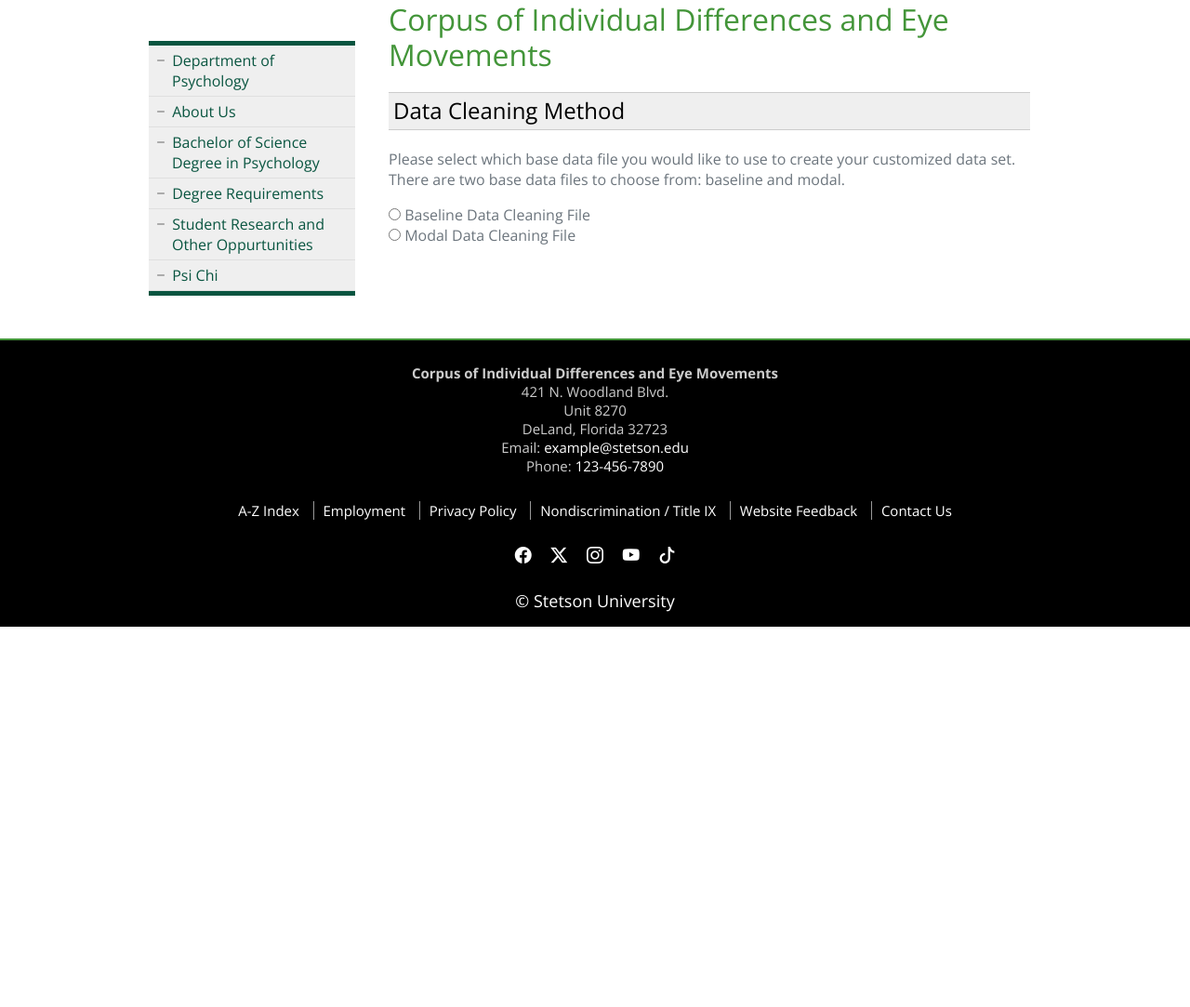
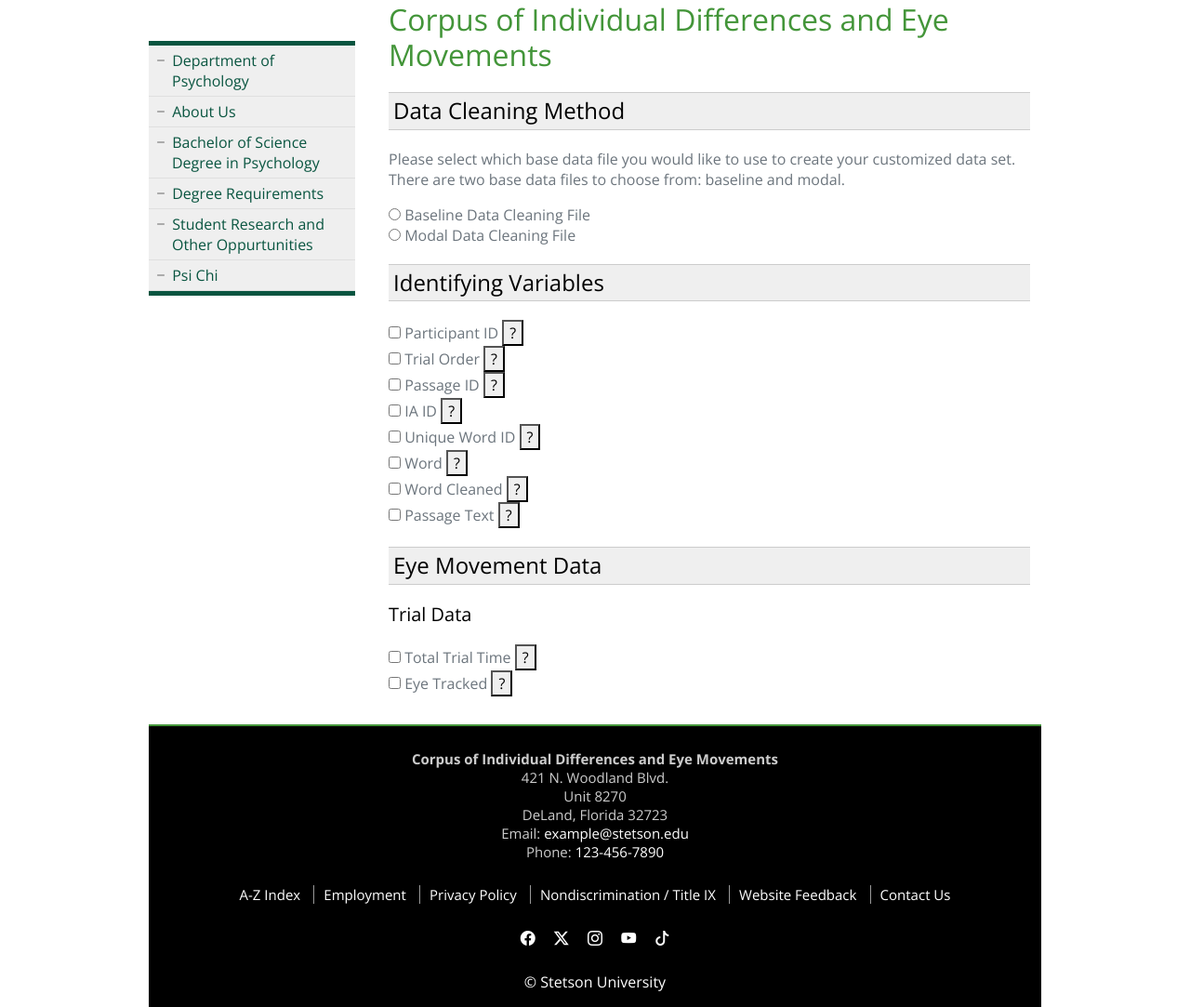
Before and after one commit to StetsonMathCS/project-1-data-dynamos, a Python web app: template templates/index.html in a window 1280 px wide. Shown: the part 202-1285 px from the top of the page at 93% size. Before the commit the page ends 876 px from the top, so only its background shows below. Run offline with Jinja, Linux system fonts and the light colour scheme; the template is opened without the code that fills it, so the values that code supplies are empty; some libraries are stand-ins or nearby versions.

Commit message:
HTML Minus Python

```diff
--- a/templates/index.html
+++ b/templates/index.html
@@ -269,7 +269,9 @@
                         <h1>Corpus of Individual Differences and Eye Movements</h1>
                         <!-- THIS DIV IS WHERE YOU WILL WANT TO INSERT CONTENT. EVERYTHING OUTSIDE OF IT IS THE TEMPLATE FOR THE PAGE WHILE THE INSIDE IS THE THEME. -Corey -->
                     <!-- Place this snippet inside the <div id="layout" class="container-fluid"> in your index.html file -->
-                        <div id="data-cleaning-method">
+                        <div class="main-container">
+                            <!-- Data Cleaning Method Section -->
+                            <div class="data-cleaning-method">
                                 <h2>Data Cleaning Method</h2>
                                 <p>Please select which base data file you would like to use to create your customized data set. There are two base data files to choose from: baseline and modal.</p>
                                 <form>
@@ -281,61 +283,107 @@
                                 </form>
                             </div>
 
-                        <!-- Consolidated Popup Container -->
-                        <div id="popup-container" style="display:none; position:fixed; top:10px; left:50%; transform:translateX(-50%); padding:20px; background:#fff; border:1px solid #ddd; z-index:10001;">
-                            <div id="popup-content"></div>
-                            <button onclick="hidePopup()">Close</button>
+                            <!-- Identifying Variables Section -->
+                            <div class="section">
+                                <h2>Identifying Variables</h2>
+                                <!-- Sub-section example with checkboxes -->
+                                <div class="variable">
+                                    <input type="checkbox" id="participantID">
+                                    <label for="participantID">Participant ID</label>
+                                    <button onclick="showPopup('This is information about Participant ID')">?</button>
+                                </div>
+                                <div class="variable">
+                                    <input type="checkbox" id="Trial Order">
+                                    <label for="Trial Order">Trial Order</label>
+                                    <button onclick="showPopup('This is information about Trial Order')">?</button>
+                                </div>
+                                <!-- Repeat for other variables... -->
+                                <div class="variable">
+                                    <input type="checkbox" id="Passage ID">
+                                    <label for="Passage ID">Passage ID</label>
+                                    <button onclick="showPopup('This is information about Passage ID')">?</button>
+                                </div>
+                                <!-- Repeat for other variables... -->
+                                <div class="variable">
+                                    <input type="checkbox" id="IA ID">
+                                    <label for="IA ID">IA ID</label>
+                                    <button onclick="showPopup('This is information about IA ID')">?</button>
+                                </div>
+                                <!-- Repeat for other variables... -->
+                                <div class="variable">
+                                    <input type="checkbox" id="Unique Word ID">
+                                    <label for="Unique Word ID">Unique Word ID</label>
+                                    <button onclick="showPopup('This is information about Unique Word ID')">?</button>
+                                </div>
+                                <!-- Repeat for other variables... -->
+                                <div class="variable">
+                                    <input type="checkbox" id="Word">
+                                    <label for="Word">Word</label>
+                                    <button onclick="showPopup('This is information about Word')">?</button>
+                                </div>
+                                <!-- Repeat for other variables... -->
+                                <div class="variable">
+                                    <input type="checkbox" id="Word Cleaned">
+                                    <label for="Word Cleaned">Word Cleaned</label>
+                                    <button onclick="showPopup('This is information about Word Cleaned')">?</button>
+                                </div>
+                                <!-- Repeat for other variables... -->
+                                <div class="variable">
+                                    <input type="checkbox" id="Passage Text">
+                                    <label for="Passage Text">Passage Text</label>
+                                    <button onclick="showPopup('This is information about Passage Text')">?</button>
+                                </div>
+                                <!-- Repeat for other variables... -->
+                            </div>
+
+                            <!-- Eye Movement Data Section -->
+                            <div class="section">
+                                <h2>Eye Movement Data</h2>
+                                <h3>Trial Data</h3>
+                                <!-- Sub-section example with checkboxes -->
+                                <div class="variable">
+                                    <input type="checkbox" id="Total Trial Time">
+                                    <label for="Total Trial Time">Total Trial Time</label>
+                                    <button onclick="showPopup('This is information about Total Trial Time')">?</button>
+                                </div>
+                                <!-- Repeat for other variables... -->
+                                <div class="variable">
+                                    <input type="checkbox" id="eyeTracked">
+                                    <label for="eyeTracked">Eye Tracked</label>
+                                    <button onclick="showPopup('This is information about Eye Tracked')">?</button>
+                                </div>
+                            </div>
+                        </div>
+
+                        <!-- Popup for displaying information -->
+                        <div id="infoPopup" class="popup" style="
+                            display: none;
+                            position: fixed;
+                            top: 0;
+                            left: 50%;
+                            transform: translateX(-50%);
+                            width: 100%;
+                            background-color: rgba(255, 255, 255, 0.9);
+                            z-index: 1050; /* Adjust z-index if needed */
+                            text-align: center;
+                            box-shadow: 0 4px 8px rgba(0, 0, 0, 0.2);
+                            padding: 1rem;
+                            box-sizing: border-box;">
+                            <p id="popupContent" style="margin: 0;">Info goes here</p>
+                            <button onclick="hidePopup()" style="margin-top: 10px;">Close</button>
                         </div>
 
                         <script>
-                            function showPopup(description) {
-                                document.getElementById('popup-content').innerText = description;
-                                document.getElementById('popup-container').style.display = 'block';
+                            function showPopup(info) {
+                                document.getElementById('popupContent').textContent = info;
+                                document.getElementById('infoPopup').style.display = 'block';
                             }
 
                             function hidePopup() {
-                                document.getElementById('popup-container').style.display = 'none';
+                                document.getElementById('infoPopup').style.display = 'none';
                             }
                         </script>
 
-                        <div id="variable-selection">
-                            {% for category, variables in headers_parts.items() %}
-                            <div class="category">
-                                <h2>{{ category }}</h2>
-                                {% for variable, description in variables %}
-                                <div class="variable">
-                                    <input type="checkbox" id="var_{{ loop.index }}" name="variables" value="{{ variable }}">
-                                    <label for="var_{{ loop.index }}">{{ variable }}</label>
-                                    <a href="javascript:void(0);" onclick="showPopup('{{ description }}')">?</a>
-                                </div>
-                                {% endfor %}
-                            </div>
-                            {% endfor %}
-                        </div>
-                        </div>
-                        </article>
-
-  <!-- Popup Template -->
-  <div id="popup" class="popup" style="display:none; position:fixed; top:10px; left:50%; transform:translateX(-50%); padding:20px; background:#fff; border:1px solid #ddd; z-index:10001;">
-    <!-- Popup content will be filled by JavaScript -->
-  </div>
-
-  <script>
-  function showPopup(title) {
-    // This is where you can fill the popup content based on the section title
-    var popupContent = 'Information about ' + title;
-
-    // Display the popup
-    var popup = document.getElementById('popup');
-    popup.innerHTML = popupContent;
-    popup.style.display = 'block';
-
-    // Hide the popup after 5 seconds
-    setTimeout(function() {
-      popup.style.display = 'none';
-    }, 5000);
-  }
-  </script>
   </div>
         </div>
         <footer>
```
Also changed, not shown: app.py (deleted, +0 -58 lines). Lines whose indentation alone changed are shown as unchanged.
